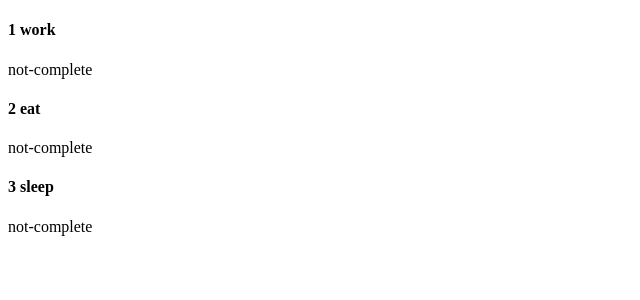
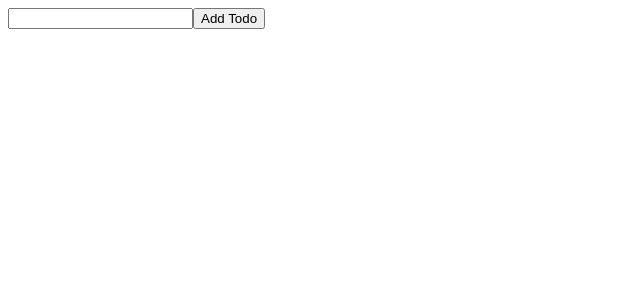
Before and after one commit to compiuta/listdos-react, a React (Create React App) app: page / in a window 1280 px wide. Shown: the top 300 px of the page, without its empty margins (0-640 px from the left). Built offline with nearby package versions, Linux system fonts and the light colour scheme.

Commit message:
add input with react control functionality

```diff
--- a/src/App.js
+++ b/src/App.js
@@ -1,44 +1,47 @@
 import React, { useState, useEffect } from "react";
 import Todo from "./Todo";
 
-const testData = [
-  {
-    id: 1,
-    todo: "work",
-    complete: false,
-  },
-  {
-    id: 2,
-    todo: "eat",
-    complete: false,
-  },
-  {
-    id: 3,
-    todo: "sleep",
-    complete: false,
-  },
-];
-
 const App = () => {
   const [data, setData] = useState([]);
-  const [isLoading, setIsLoading] = useState(false);
+  const [isLoading, setIsLoading] = useState(true);
+  const [todoValue, setTodoValue] = useState("");
+
+  const fetchData = () => {
+    setData(JSON.parse(localStorage.getItem("listdos")));
+    setIsLoading(false);
+  };
+
+  const sendData = () => {
+    localStorage.setItem("listdos", JSON.stringify(data));
+  };
+
+  const addTodo = () => {
+    console.log("add");
+  };
+
+  const todoInputChange = (e) => {
+    setTodoValue(e.target.value);
+  };
 
   useEffect(() => {
-    setIsLoading(true);
-
     if (!localStorage.hasOwnProperty("listdos")) {
-      localStorage.setItem("listdos", JSON.stringify(testData));
+      localStorage.setItem("listdos", JSON.stringify([]));
     }
 
-    setData(JSON.parse(localStorage.getItem("listdos")));
-    setIsLoading(false);
+    fetchData();
   }, []);
 
   return (
     <div className={isLoading ? "loading container" : "container"}>
-      {data.map((data) => {
-        return <Todo key={data.id} {...data} />;
-      })}
+      <div className="listdos">
+        {data.map((data) => {
+          return <Todo key={data.id} {...data} setData={setData} />;
+        })}
+      </div>
+      <input type="text" value={todoValue} onChange={todoInputChange} />
+      <button className="add-todo" onClick={addTodo}>
+        Add Todo
+      </button>
     </div>
   );
 };
```
